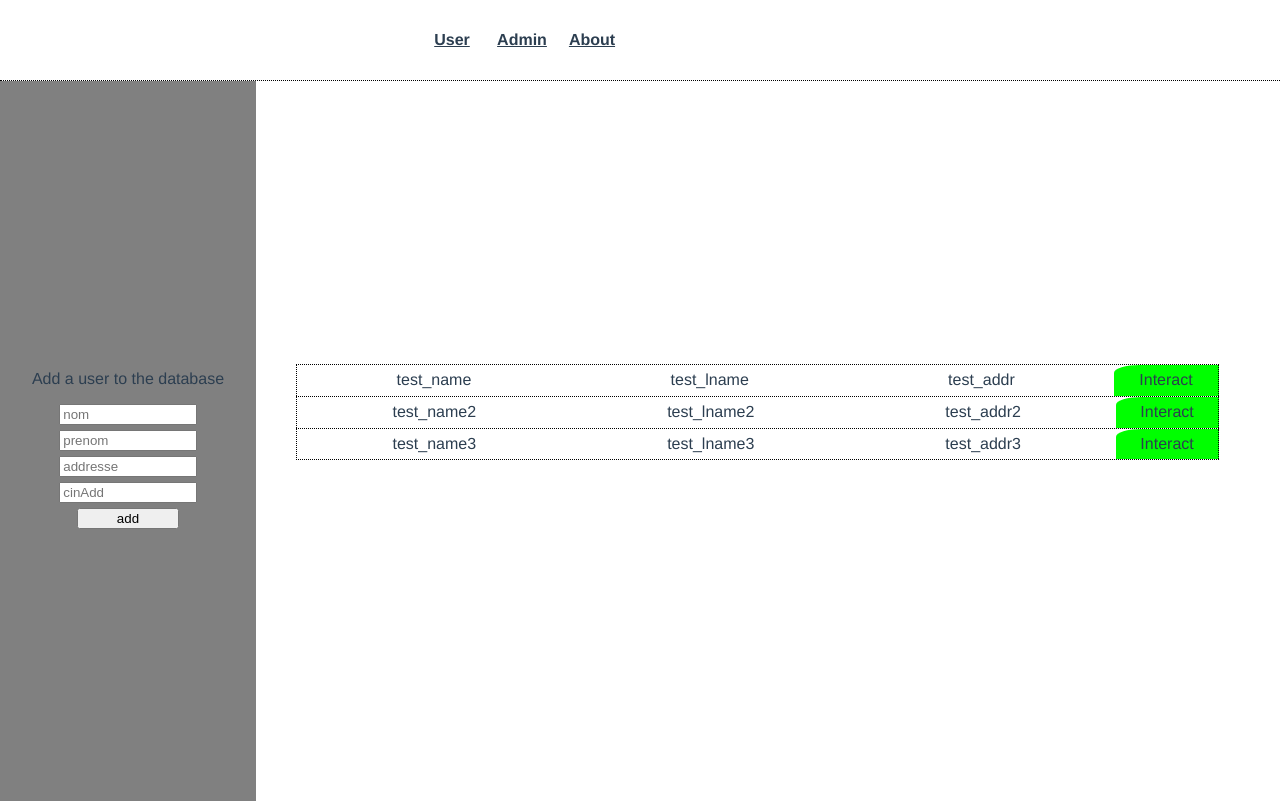
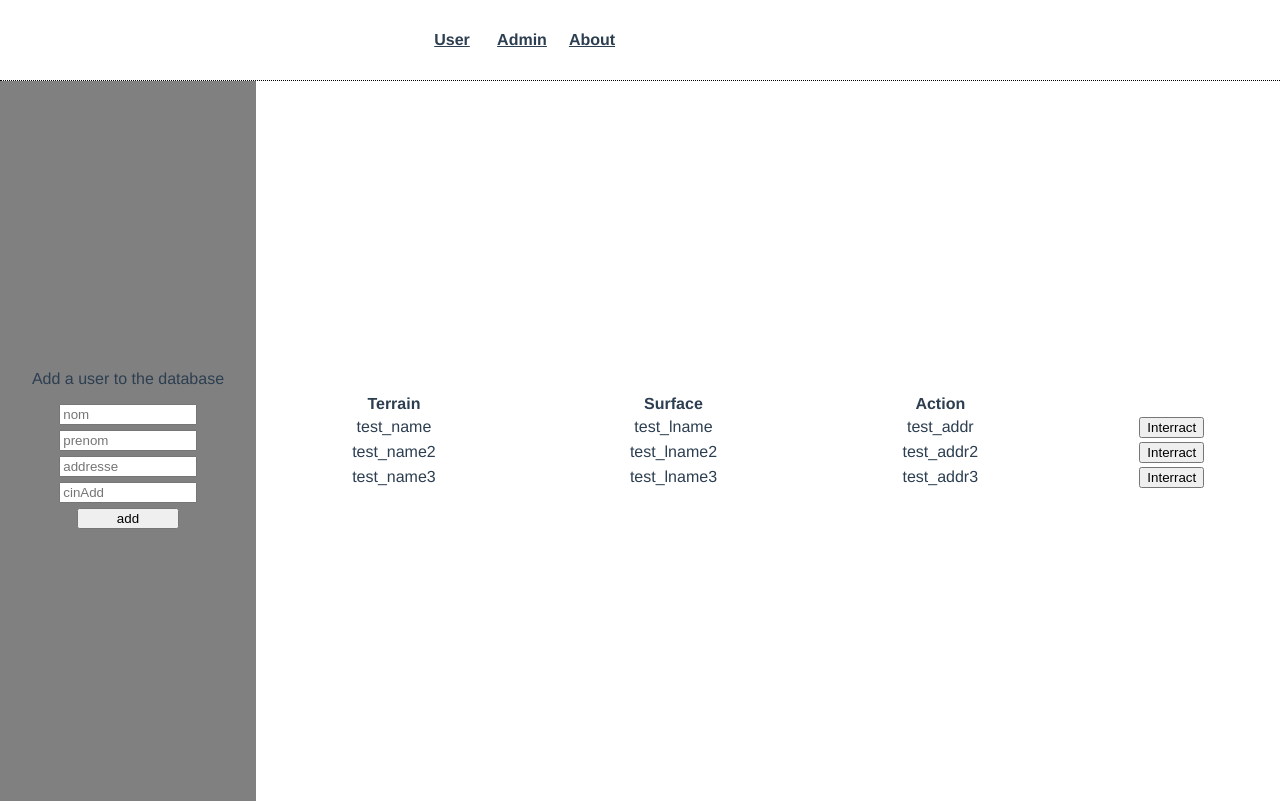
Before and after one commit to abdo0602/project_vue, a Vue app: page /admin in a window 1280 px wide. Built offline with nearby package versions, Linux system fonts and the light colour scheme; no server answers.

Commit message:
Update Admin.vue

```diff
--- a/src/views/Admin/Admin.vue
+++ b/src/views/Admin/Admin.vue
@@ -2,14 +2,13 @@
     <div>
         <div :class='{isntlogged: !loggedIn, islogged: loggedIn}' v-if='!error'>
             <form>
-                <p>log in</p>
                 <label for='username'>
-                    <input type='text' placeholder='username' class='creds' v-model='userName'/>
+                    <input type='text' placeholder='username' class='creds' v-model='userName' />
                 </label>
                 <label for='password'>
                     <input type='password' placeholder='********' class='creds' v-model='pass'/>
                 </label>
-                <input type='submit' @click.prevent='login' />
+                <input type='submit' @click.prevent='login' class="btn btn-success" value="Submit"/>
             </form>
         </div>
         <div v-else class='isntlogged'>
@@ -18,21 +17,49 @@
         <div :class='{isntlogged: loggedIn, islogged: !loggedIn}'>
             <div class="pop_up_container" @click="hidePop" v-if="pop_up" @keyPress={handleClick}>
               <div class="pop_up" @click.stop.prevent="" @keyPress={handleClick}>
-                <ul>
-                  <li>Mr {{ pop_obj.nom }}, {{ pop_obj.prenom }}</li>
-                  <li>{{ pop_obj.addresse }}</li>
-                  <button @click.prevent="payTax(pop_obj)">Pay Tax</button>
-                </ul>
+                <table class="table">
+                <thead>
+                <tr>
+                  <th>Terrain</th>
+                  <th>Surface</th>
+                  <th>Action</th>
+                </tr>
+                </thead>
+                <tbody>
+                  <tr>
+                  <th>Mr {{ pop_obj.nom }}, {{ pop_obj.prenom }}</th>
+                  <th>{{ pop_obj.addresse }}</th>
+                  <th>
+                  <button @click.prevent="payTax(pop_obj)" style="width: 70px;"
+                   class="btn btn-primary">
+                  Pay</button>
+                  </th>
+                </tr>
+                </tbody>
+                </table>
               </div>
             </div>
             <div class='adminInterface'>
                 <div class='testForm'>
-                  <ul>
-                    <li v-for="obj in redevables" v-bind:key="obj"><p>{{ obj.nom }}</p>
-                      <p>{{ obj.prenom }}</p>
-                      <p>{{ obj.addresse }}</p>
-                      <div @click.prevent="showPop(obj)" @keyPress={handleClick}>Interact</div></li>
-                  </ul>
+                  <table class="table">
+                  <thead>
+                  <tr>
+                    <th>Terrain</th>
+                    <th>Surface</th>
+                    <th>Action</th>
+                    </tr>
+                  </thead>
+                  <tbody>
+                    <tr v-for="obj in redevables" v-bind:key="obj">
+                      <td>{{ obj.nom }}</td>
+                      <td>{{ obj.prenom }}</td>
+                      <td>{{ obj.addresse }}</td>
+                      <td><button @click.prevent="showPop(obj)"
+                        @keyPress={handleClick} class="btn btn-info">
+                        Interract</button></td>
+                    </tr>
+                  </tbody>
+                </table>
                 </div>
                 <div class='adminForm'>
                     <p>Add a user to the database</p>
@@ -171,10 +198,8 @@ export default defineComponent({
 .pop_up button{
   width: 20%;
   height: 30px;
-  background-color: lime;
 }
 .pop_up button:hover{
-  background-color: green;
   cursor: pointer;
 }
 .isntlogged{
```
